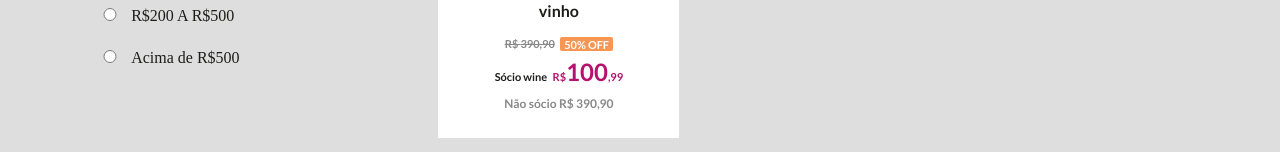
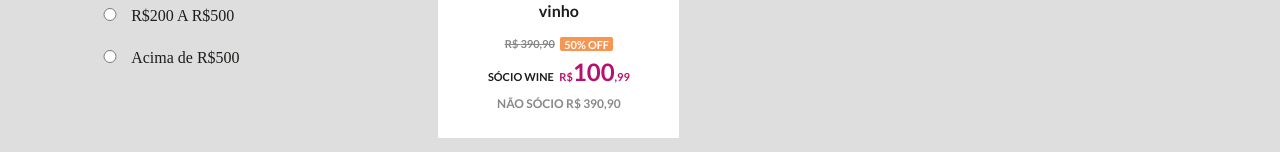
Before and after one commit to MartinGBB/frontend-wine-test, a React (Vite) app: page / in a window 1280 px wide. Shown: the part 377-529 px from the top of the page. Built offline with nearby package versions, Linux system fonts and the light colour scheme; a web font is replaced by a local one.

Commit message:
feat: muda para maiuscula

```diff
--- a/src/components/Cards/index.tsx
+++ b/src/components/Cards/index.tsx
@@ -39,13 +39,13 @@ export function Cards(props: ProductCard) {
               </div>
 
               <div className="partner">
-                <span className="title">Sócio wine</span>
+                <span className="title">SÓCIO WINE</span>
                 <Currency>
                   <span>R$</span>
                   <span>{ props.priceMemberInt }</span>
                   <span>,{ props.priceMemberPennies }</span>
                 </Currency>
-                <h2>Não sócio R$ { props.priceNonMember }</h2>
+                <h2>NÃO SÓCIO R$ { props.priceNonMember }</h2>
               </div>
             </Description>
 
```
